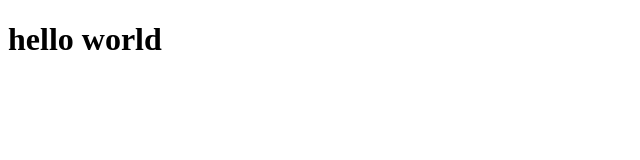
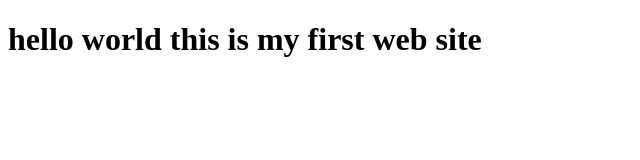
Before and after one commit to AdamCode1/Adam, a plain HTML site: page index.html in a window 1280 px wide. Shown: the whole page, without its empty margins (0-640 px from the left). Drawn offline with Linux system fonts and the light colour scheme.

Commit message:
Add files via upload

```diff
--- a/index.html
+++ b/index.html
@@ -7,6 +7,6 @@
     <title>Document</title>
 </head>
 <body>
-    <h1>hello world</h1>
+    <h1>hello world  this is my first web site </h1>
 </body>
 </html>
```
